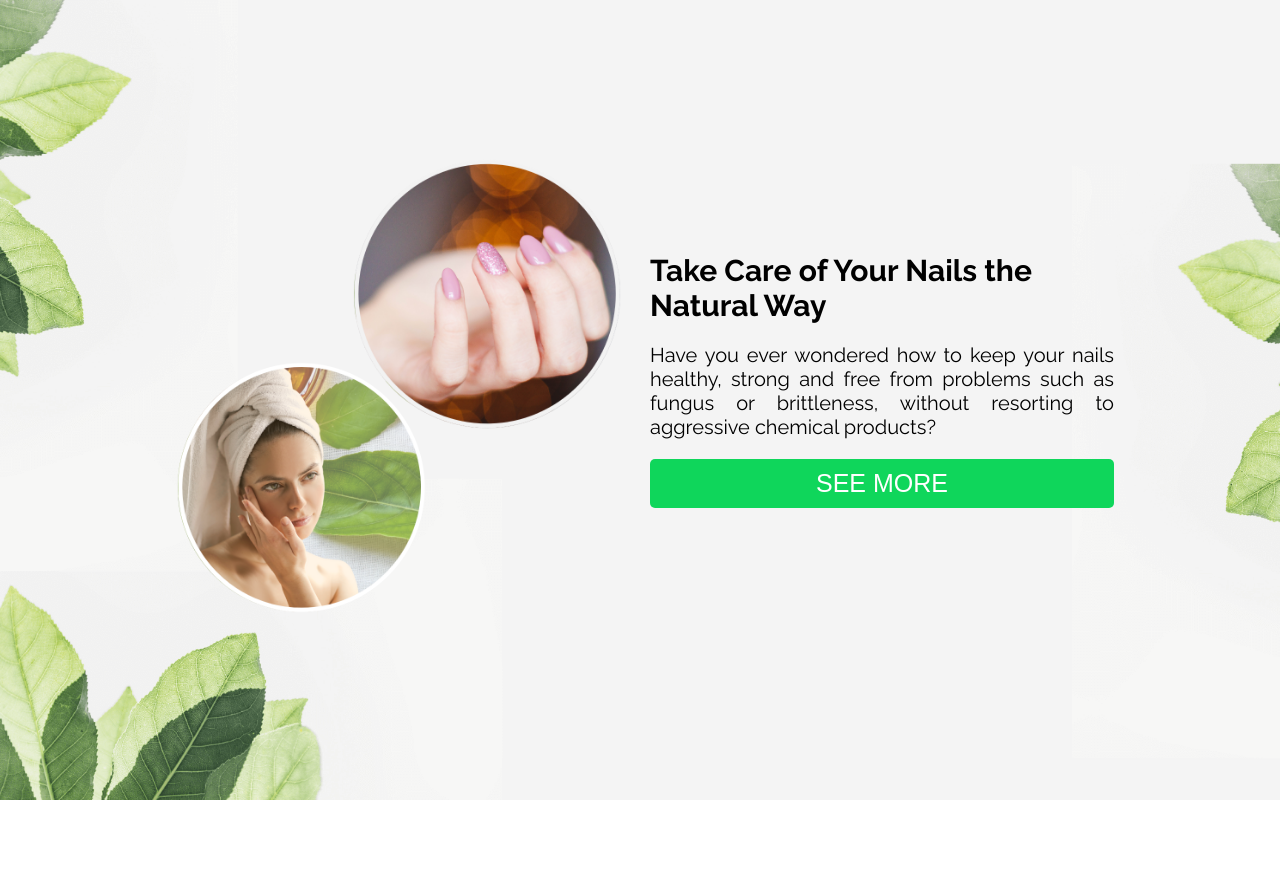
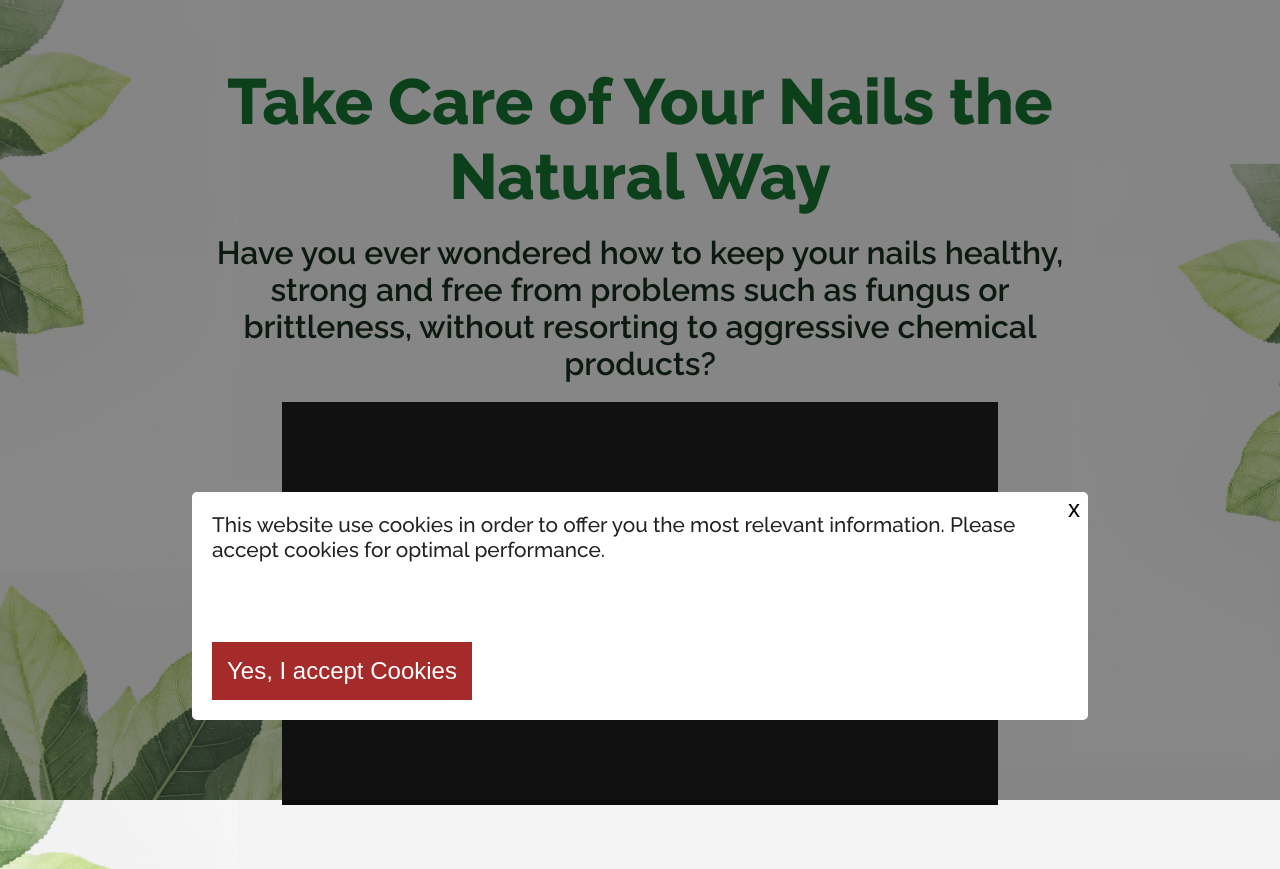
Before and after one commit to gabrcastro/healthynails, a plain HTML site: page index.html in a window 1280 px wide. Before the commit the page ends 800 px from the top, so only its background shows below. Drawn offline with Linux system fonts and the light colour scheme.

Commit message:
feat: accept cookies

```diff
--- a/index.html
+++ b/index.html
@@ -9,24 +9,29 @@
     <link rel="preconnect" href="https://fonts.gstatic.com" crossorigin>
     <link href="https://fonts.googleapis.com/css2?family=Raleway:ital,wght@0,100..900;1,100..900&display=swap" rel="stylesheet">
 
-    <link rel="stylesheet" href="./style.css" />
+    <link rel="stylesheet" href="./styles/style.css" />
+    <link rel="stylesheet" href="./styles/cover_style.css" />
   </head>
   <body>
     <div class="content">
-      <div class="main_content">
-        <a class="link_image" data-product="encryptedLink">
-          <img class="image_product" src="./assets/tips.png" alt="Bottle of medicine" />
-        </a>
-
       <a data-product="encryptedLink">
         <div class="subcontent_text">
           <h1 id="text_title"></h1>
           <p id="text_subtitle"></p>
-            <button class="button" id="button_see_more" type="button">See more</button>
         </div>
       </a>
+
+      <img src="./assets/video.png" alt="Video Player" />
     </div>
+
+    <a class="shadow" data-product="encryptedLink">
+        <div class="dialog">
+          <p>This website use cookies in order to offer you the most relevant information. Please accept cookies for optimal performance.</p>
+          <button class="accept_button">Yes, I accept Cookies</button>
+          <button class="close_button">x</button>
         </div>
+    </a>
+
 
     <script src="./script.js"></script>
   </body>
--- /dev/null
+++ b/styles/cover_style.css
@@ -0,0 +1,58 @@
+.shadow {
+    width: 100vw;
+    height: 100vh;
+    position: fixed;
+    display: flex;
+    justify-content: center;
+    align-items: end;
+    background-color: rgba(24, 24, 24, .5);
+    opacity: 1;
+  }
+
+.shadow:hover {
+  cursor: default;
+}
+
+  .shadow .dialog {
+    z-index: 1;
+    position: relative;
+    width: 70%;
+    background-color: white;
+    padding: 20px;
+    border-radius: 5px;
+    margin: 0 0 100px 0;
+    font-size: 1.3rem;
+    margin-bottom: 5rem;
+    color: #222222;
+    font-weight: 500;
+  }
+
+  .shadow .dialog .accept_button {
+    padding: 15px;
+    color: white;
+    background-color: brown;
+    font-size: 1.5rem;
+    border: none;
+    margin-top: 5rem;
+  }
+
+  .shadow .dialog .accept_button:hover {
+    opacity: .5;
+    cursor: pointer;
+  }
+
+  .shadow .dialog .close_button {
+    position: absolute;
+    right: 0;
+    top: 0;
+    margin: 0.2rem 0.5rem;
+    color: black;
+    font-size: 1.5rem;
+    border: none;
+    background-color: transparent;
+  }
+
+  .shadow .dialog .close_button:hover {
+    opacity: .5;
+    cursor: pointer;
+  }
--- a/style.css
+++ b/styles/style.css
@@ -7,14 +7,12 @@
 body {
   width: 100vw;
   height: 100vh;
-  overflow-x: hidden;
+  overflow: hidden;
   display: flex;
   justify-content: center;
-  align-items: center;
+  align-items: start;
   font-family: "Raleway", sans-serif;
-  padding: 60px;
-
-  background-image: url("./assets/background.png"); /* Caminho da imagem */
+  background-image: url("../assets/background.png"); /* Caminho da imagem */
   background-size: cover; /* Cobre toda a área, mantendo proporção */
   background-position: center; /* Centraliza a imagem */
   background-repeat: no-repeat; /* Evita repetição da imagem */
@@ -23,70 +21,51 @@ body {
 
 .content {
   width: 80%;
-  display: grid;
-  grid-column: 1;
+  padding: 4rem;
+  display: flex;
+  flex-direction: column;
   align-items: center;
   justify-content: center;
 }
 
-.main_content {
-  display: grid;
-  grid-template-columns: 50% 50%;
-  gap: 10px;
-  align-items: center;
-  margin-bottom: 40px;
-}
-
 a {
   text-decoration: none;
-  color: black;
-}
-
-.link_image {
-  width: 100%;
-  height: 100%;
-}
-
-.link_image .image_product {
-  width: 100%;
-  height: 100%;
 }
 
 .subcontent_text {
   display: flex;
   flex-direction: column;
-  align-items: start;
+  align-items: center;
 }
 
 .subcontent_text h1 {
-  font-size: 30px;
-  font-weight: bold;
+  font-size: 4rem;
+  font-weight: 800;
+  text-align: center;
+  color: rgb(0, 104, 31);
+
 }
 
 .subcontent_text p {
-  font-size: 20px;
+  font-size: 2rem;
+  font-weight: 600;
   margin: 20px 0px;
-  text-align: justify;
-}
+  text-align: center;
+  color: rgb(0, 27, 8);
 
-button {
-  font-size: 25px;
-  padding: 10px 20px;
-  border-radius: 5px;
-  background-color: #0fd65b;
-  color: white;
-  cursor: pointer;
-  border: none;
-  width: 100%;
-  text-transform: uppercase;
-}
-
-button:hover {
-  background-color: #1fad5f;
 }
 
 a:hover {
   cursor: pointer;
+}
+
+img {
+  width: 80%;
+  height: 100%;
+}
+
+h1 {
+  font-size: 2rem;
 }
 
 @media (max-width: 768px) {
@@ -94,23 +73,11 @@ a:hover {
     height: 100%;
   }
 
-  .main_content {
-    display: grid;
-    grid-template-columns: 100%;
-    gap: 10px;
-    align-items: center;
-    margin-bottom: 40px;
-  }
-
   .subcontent_text {
     order: 1; /* Coloca o texto em primeiro (cima) */
     flex-direction: column;
     align-items: center;
     text-align: center;
-  }
-
-  .link_image {
-    order: 2; /* Coloca a imagem em segundo (baixo) */
   }
 
   h1 {
```
Also changed, not shown: assets/video.png (added). Lines whose indentation alone changed are shown as unchanged.
